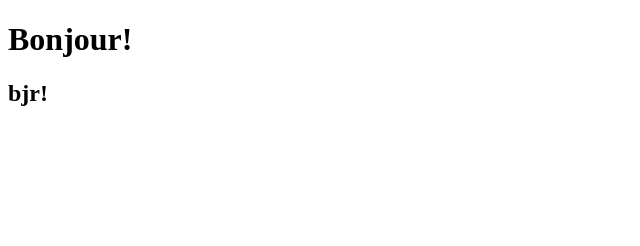
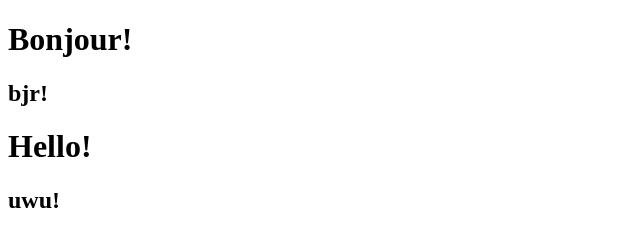
Before and after one commit to AdamasFR/bonsoir-app, a website: page index.html in a window 1280 px wide. Shown: the whole page, without its empty margins (0-640 px from the left). Drawn offline with Linux system fonts and the light colour scheme.

Commit message:
First version with english support

```diff
--- a/index.html
+++ b/index.html
@@ -11,14 +11,21 @@
 </head>
 
 <body>
-    <h1 id="salutation"></h1>
-    <h2 id="salutationShort"></h2>
+    <h1 id="salutationFR"></h1>
+    <h2 id="salutationShortFR"></h2>
+    <h1 id="salutationEN"></h1>
+    <h2 id="salutationShortEN"></h2>
     <script src="./localization/bonsoir-fr.js"></script>
+    <script src="./localization/bonsoir-en.js"></script>
     <script src="./bonsoir.js"></script>
     <script>
         var bonsoir = new Bonsoir(bonsoirFR);
-        document.getElementById("salutation").innerHTML = bonsoir.salutation() + "!";
-        document.getElementById("salutationShort").innerHTML = bonsoir.salutationShort() + "!";
+        document.getElementById("salutationFR").innerHTML = bonsoir.salutation() + "!";
+        document.getElementById("salutationShortFR").innerHTML = bonsoir.salutationShort() + "!";
+
+        var bonsoir = new Bonsoir(bonsoirEN);
+        document.getElementById("salutationEN").innerHTML = bonsoir.salutation() + "!";
+        document.getElementById("salutationShortEN").innerHTML = bonsoir.salutationShort() + "!";
     </script>
 </body>
 
--- a/localization/bonsoir-en.js
+++ b/localization/bonsoir-en.js
@@ -1,10 +1,15 @@
-/**
- * Bonsoir English
- * - Returns Good Evening or Good day
- */
-class BonsoirEnglish extends Bonsoir {
-    constructor() {
-
-    }
-};
-var bonsoir = new BonsoirEnglish();
+bonsoirEN = {
+    "meta": {
+        "version": "1.0",
+        "locale": "EN",
+        "traductor": "Anthony Dumas"
+    },
+    "salutations": [
+        {
+            "salutationFull": "Hello",
+            "salutationShort": "uwu",
+            "timeStart": 0,
+            "timeStop": 24
+        }
+    ]
+}
```
